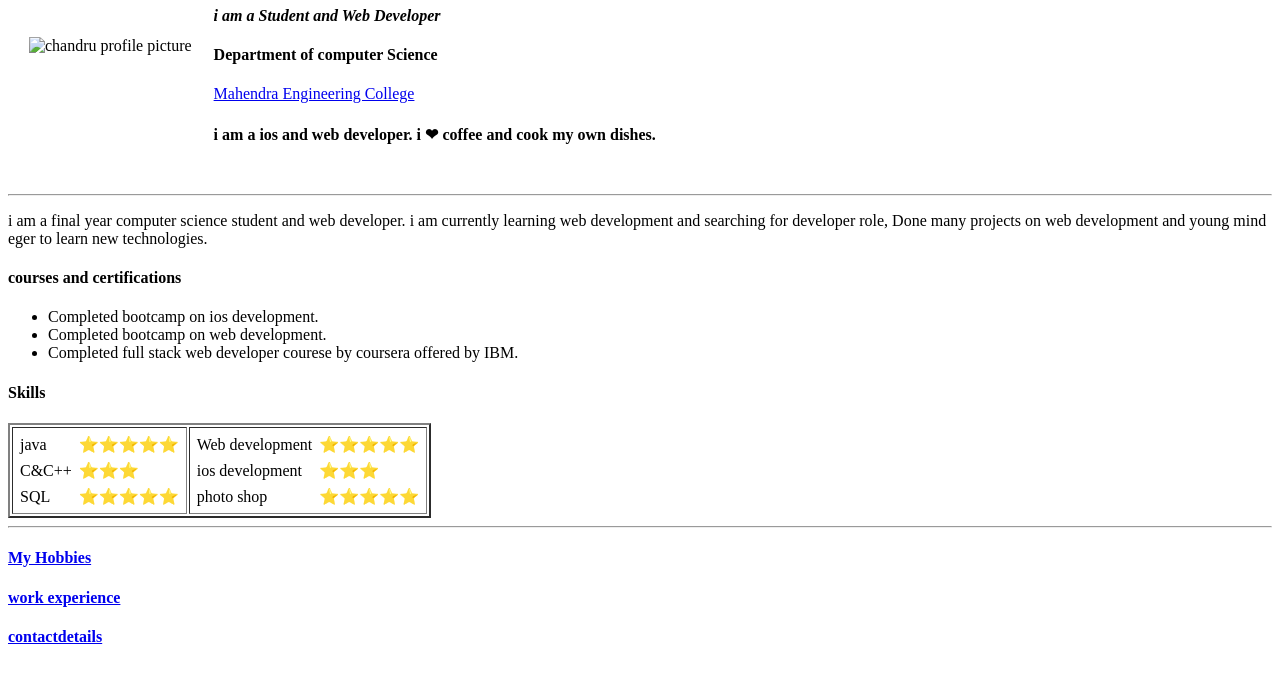
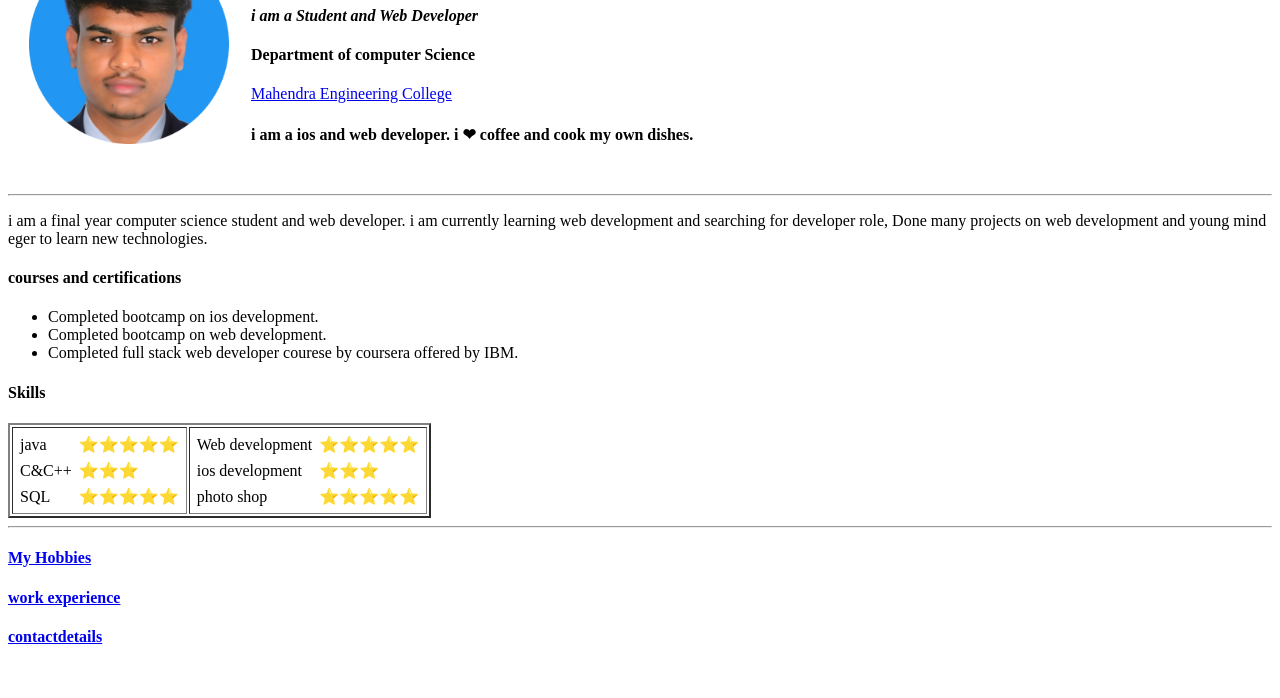
Before and after one commit to ChandruM2000/Cv, a plain HTML site: page index.html in a window 1280 px wide. Shown: the part 102-800 px from the top of the page. Drawn offline with Linux system fonts and the light colour scheme.

Commit message:
imageedit

```diff
--- a/index.html
+++ b/index.html
@@ -12,7 +12,7 @@
     <tbody>
       <tr>
         <td>
-          <img src="image/collegeedit.png" alt="chandru profile picture" width="200" />
+          <img src="collegeedit.png" alt="chandru profile picture" width="200" />
         </td>
         <td>
           <h1>Chandru M</h1>
```
